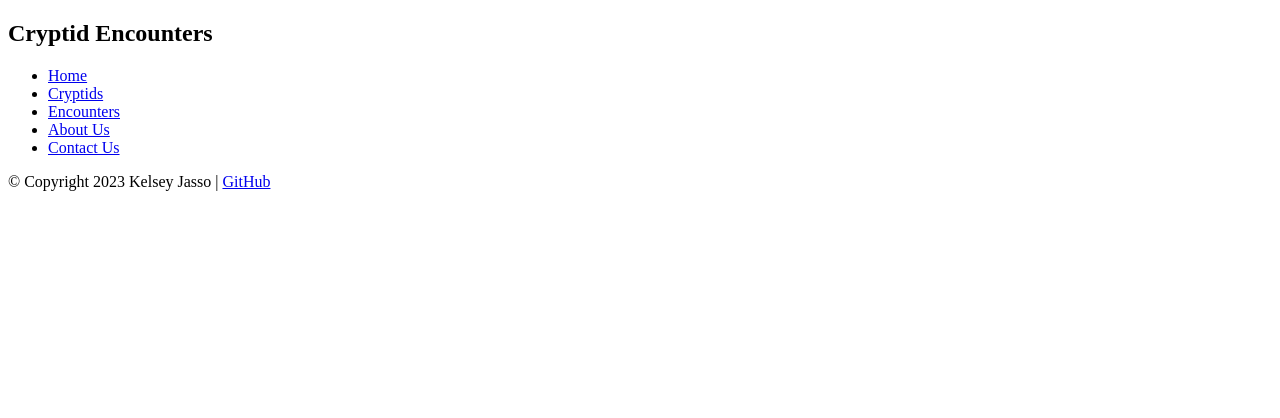
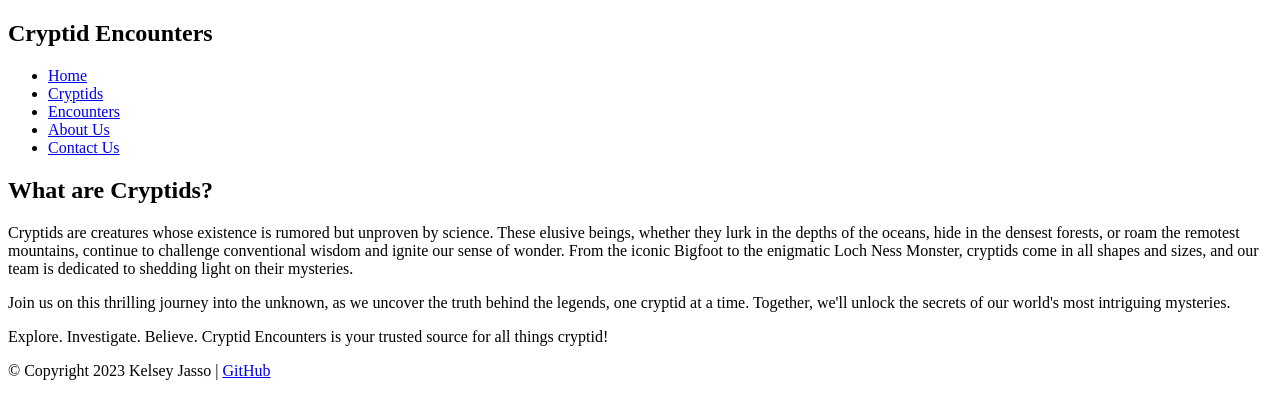
Before and after one commit to kelsester/COMP001A.Assignment4, a plain HTML site: page index.html in a window 1280 px wide. Drawn offline with Linux system fonts and the light colour scheme.

Commit message:
finished home page

```diff
--- a/index.html
+++ b/index.html
@@ -20,7 +20,12 @@
     </header>
 
     <main>
-
+        <section id="cryptids">
+            <h2>What are Cryptids?</h2>
+            <p>Cryptids are creatures whose existence is rumored but unproven by science. These elusive beings, whether they lurk in the depths of the oceans, hide in the densest forests, or roam the remotest mountains, continue to challenge conventional wisdom and ignite our sense of wonder. From the iconic Bigfoot to the enigmatic Loch Ness Monster, cryptids come in all shapes and sizes, and our team is dedicated to shedding light on their mysteries.</p>
+            <p>Join us on this thrilling journey into the unknown, as we uncover the truth behind the legends, one cryptid at a time. Together, we'll unlock the secrets of our world's most intriguing mysteries.</p>
+            <p>Explore. Investigate. Believe. Cryptid Encounters is your trusted source for all things cryptid!</p>
+        </section>
     </main>
 
     <footer>
```
Also changed, not shown: about.html (+1 -1 lines).
